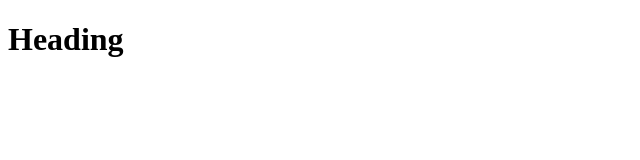
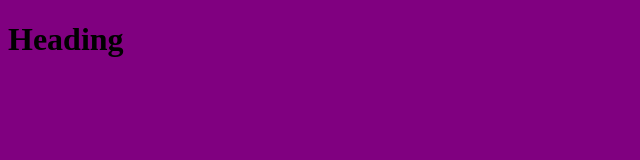
Before and after one commit to ib7/gitHub-beginner, a plain HTML site: page index.html in a window 1280 px wide. Shown: the whole page, without its empty margins (0-640 px from the left). Drawn offline with Linux system fonts and the light colour scheme.

Commit message:
Repared style.css file

```diff
--- a/style.css
+++ b/style.css
@@ -1,3 +1,3 @@
-bode {
+body {
   background-color: purple;
 }
```
